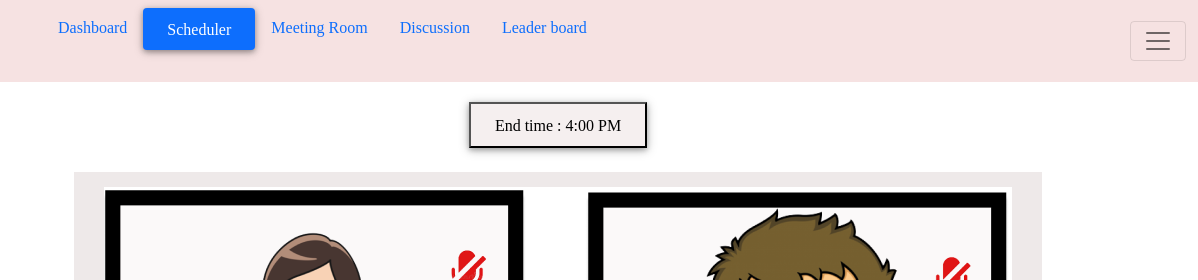
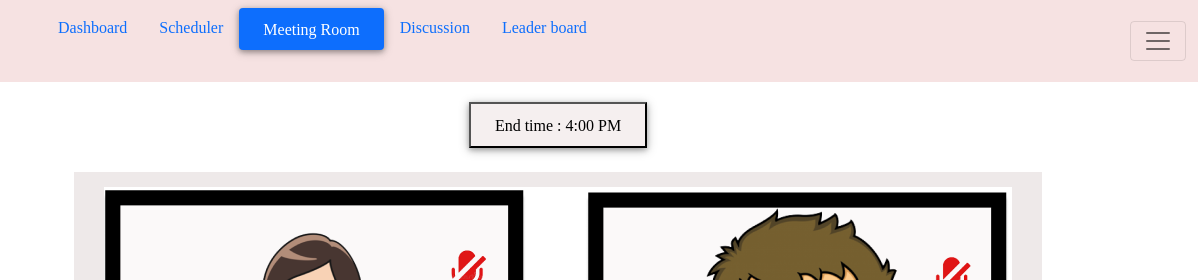
Before and after one commit to Sneha-kottauppari/LES-team-4, a plain HTML site: page framework/meetingroom.html in a window 1280 px wide. Shown: the top 280 px of the page, 82-1280 px from the left. Drawn offline with nearby package versions, Linux system fonts and the light colour scheme.

Commit message:
minor changes1

```diff
--- a/framework/meetingroom.html
+++ b/framework/meetingroom.html
@@ -41,10 +41,10 @@
               <a class="nav-link d_padding" aria-current="page" href="/framework/Dashboard1.html">Dashboard</a>
             </li>
             <li class="nav-item">
-                <a class="nav-link active d_padding" aria-current="page"  href="/framework/scheduler4.html">Scheduler</a>
+                <a class="nav-link  d_padding" aria-current="page"  href="/framework/scheduler4.html">Scheduler</a>
               </li>
               <li class="nav-item">
-                <a class="nav-link d_padding" aria-current="page" href="/framework/meetingroom.html">Meeting Room</a>
+                <a class="nav-link active d_padding" aria-current="page" href="/framework/meetingroom.html">Meeting Room</a>
             </li>
             <li class="nav-item">
                 <a class="nav-link d_padding" aria-current="page"  href="/framework/discussion.html">Discussion</a>
```
Also changed, not shown: framework/discussion.html (+1 -1 lines).
